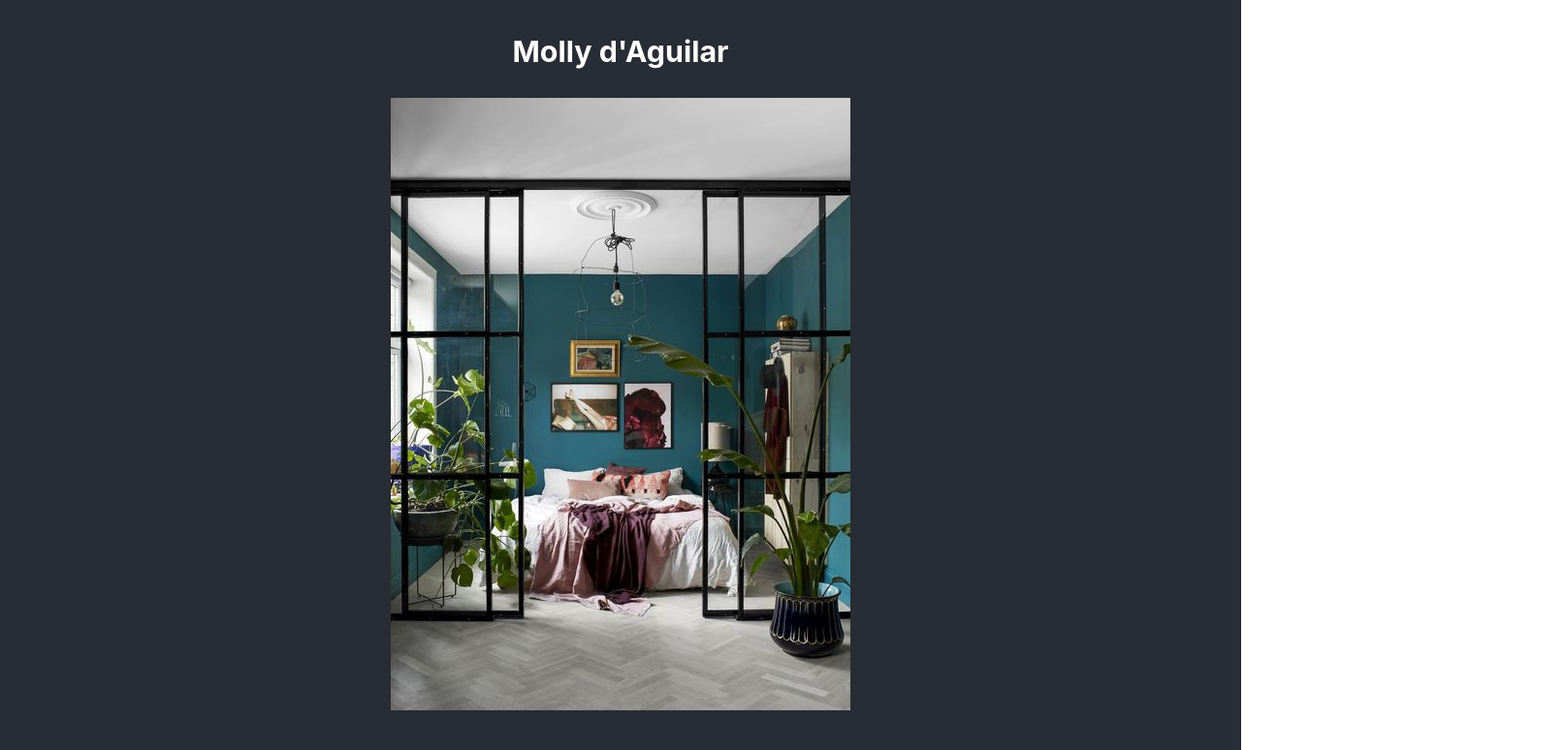
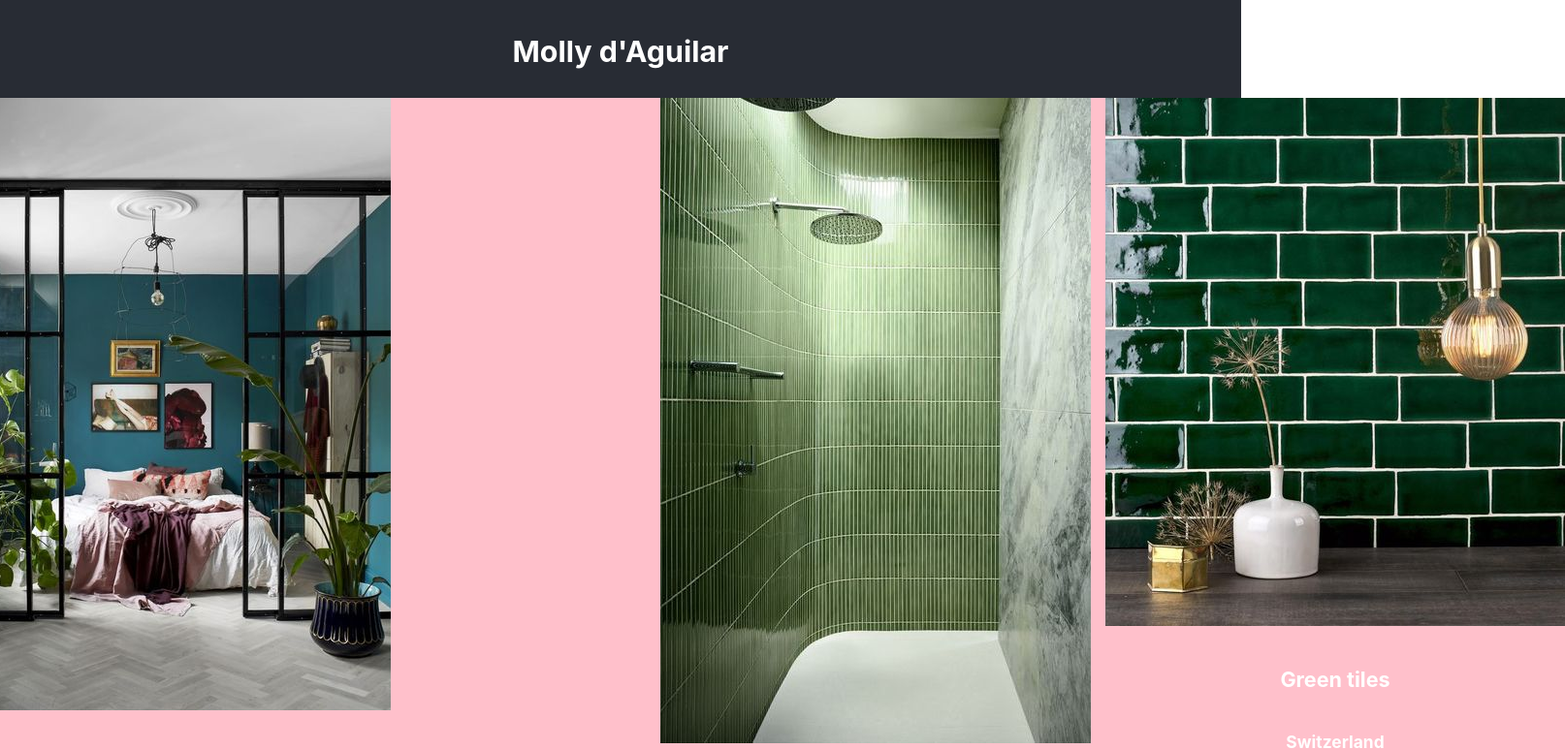
Before and after one commit to mdaguilar66/react-website, a React (Create React App) app: page / in a window 1280 px wide. Shown: the part 344-1118 px from the top of the page at 97% size, 1614 px wide, since content can reach past the window. Built offline with nearby package versions, Linux system fonts and the light colour scheme.

Commit message:
grid styling

```diff
--- a/src/components/master.css
+++ b/src/components/master.css
@@ -1,3 +1,15 @@
 .banner {
     max-width: 80%;
 }
+
+/* Album maker grid */
+
+.album-maker {
+    display: grid;
+    grid-template-columns: repeat(3, 1fr);
+    width: 100%;
+}
+
+.photo-entry-block {
+    background: pink;
+}
```
